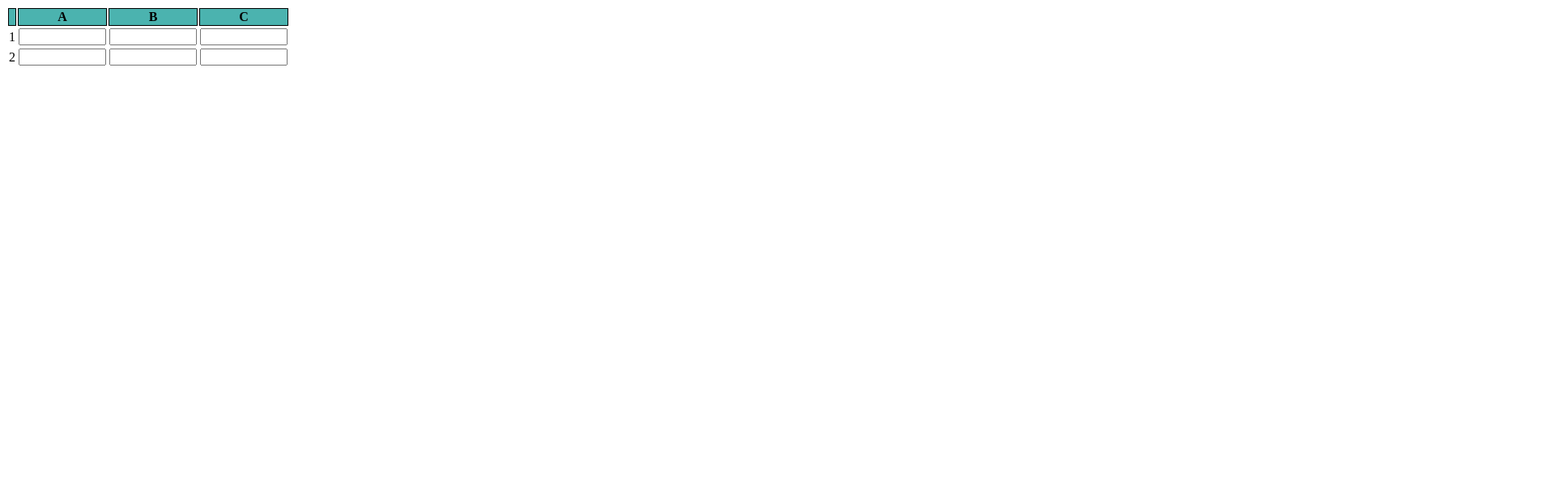
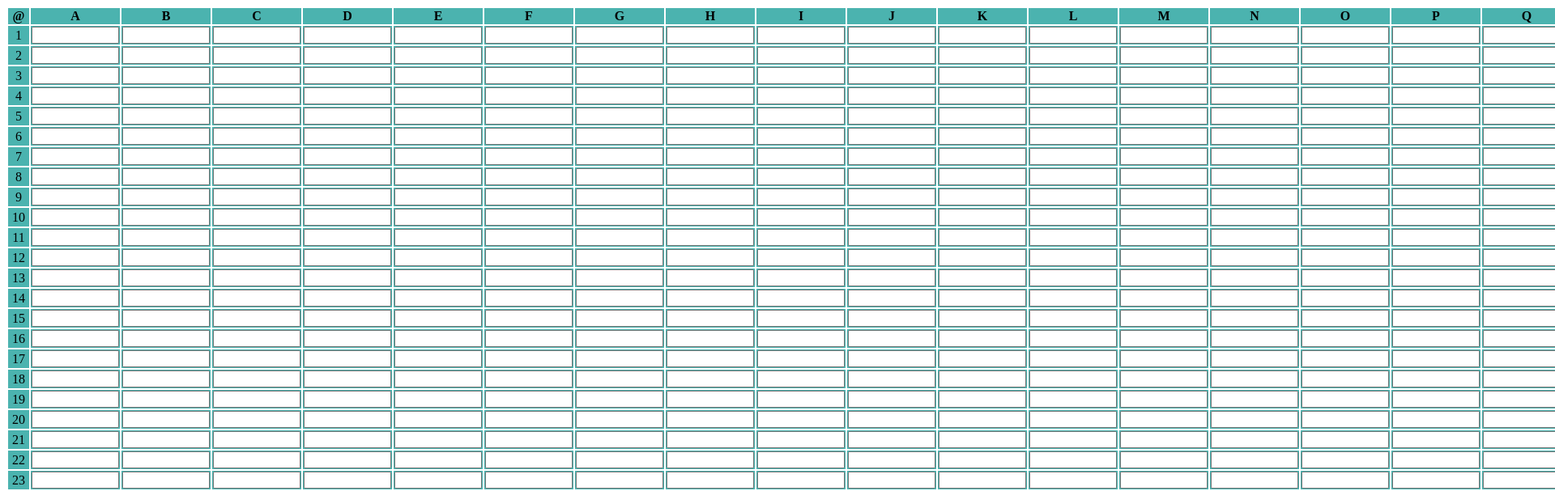
Before and after one commit to lyudmila-schastlyvets/Control-Work, a website with bundled scripts: page index.html in a window 1280 px wide. Shown: the top 607 px of the page at 81% size, 1920 px wide, since content can reach past the window. Built offline with nearby package versions, Linux system fonts and the light colour scheme.

Commit message:
Set and get cells from local storage

```diff
--- a/index.html
+++ b/index.html
@@ -8,24 +8,8 @@
 <body>
     <div class="control-panel"></div>
     <table>
-        <thead>
-            <th></th>
-            <th>A</th>
-            <th>B</th>
-            <th>C</th>
-        </thead>
-        <tr>
-            <td>1</td>
-            <td><input type="text"></td>
-            <td><input type="text"></td>
-            <td><input type="text"></td>
-        </tr>
-        <tr>
-            <td>2</td>
-            <td><input type="text"></td>
-            <td><input type="text"></td>
-            <td><input type="text"></td>
-        </tr>
+        <thead></thead>
+        <tbody></tbody>
     </table>
     <script src="./dist/js/main.min.js"></script>
 </body>
--- a/src/js/cell.js
+++ b/src/js/cell.js
@@ -0,0 +1,42 @@
+import { storage } from './storage';
+
+function cellInit () {
+    if (storage.get('tbody')) {
+        return true;
+    }
+    var tableCells = [];
+    var tableHead = [];
+    for (var i=0; i <= 100; i++) {
+        for (var j=0; j <= 100; j++) {
+            if(j > 26) {
+                if (j%26 == 0) {
+                    var letter = String.fromCharCode(("A".charCodeAt(0) + parseInt(j/27) - 1));
+                    letter += String.fromCharCode("A".charCodeAt(0) + 25);
+                } else {
+                    var letter = String.fromCharCode(("A".charCodeAt(0) + parseInt(j/26) - 1));
+                    letter += String.fromCharCode("A".charCodeAt(0) + j%26 - 1);
+                }
+            } else {
+                var letter = String.fromCharCode("A".charCodeAt(0)+j-1);
+            }
+            var id = letter + i;
+            var cell = {
+                id: id,
+                letter: letter,
+                value: '000',
+                cellColor: 'black',
+                background: 'white',
+                fontSize: '12'
+            }
+            if (i == 0) {
+                tableHead.push(cell);
+            } else {
+                tableCells.push(cell);
+            }
+        }
+    }
+    storage.set('tbody', tableCells)
+    storage.set('thead', tableHead)
+}
+
+export { cellInit }
--- a/src/js/index.js
+++ b/src/js/index.js
@@ -1,31 +1,9 @@
 import $ from 'jquery';
 // import { storage } from './storage';
+import { cellInit } from './cell';
+import { renderTable } from './renderTable';
 
 $(document).ready(function () {
-    var tableCells = [];
-    for (var i=0; i <= 100; i++) {
-        for (var j=0; j <= 100; j++) {
-            if(j > 26) {
-                if (j%26 == 0) {
-                    var letter = String.fromCharCode(("A".charCodeAt(0) + parseInt(j/27) - 1));
-                    letter += String.fromCharCode("A".charCodeAt(0) + 25);
-                } else {
-                    var letter = String.fromCharCode(("A".charCodeAt(0) + parseInt(j/26) - 1));
-                    letter += String.fromCharCode("A".charCodeAt(0) + j%26 - 1);
-                }
-            } else {
-                var letter = String.fromCharCode("A".charCodeAt(0)+j-1);
-            }
-            var id = letter + i;
-            var cell = {
-                id: id,
-                value: '',
-                cellColor: 'black',
-                background: 'white',
-                fontSize: '12'
-            }
-            tableCells.push(cell);
-        }
-    }
-    console.log(tableCells);
+    cellInit();
+    renderTable();
 })
--- /dev/null
+++ b/src/js/renderTable.js
@@ -0,0 +1,24 @@
+import $ from 'jquery';
+import { storage } from './storage';
+
+function renderTable () {
+    var container = $('table');
+    var table = storage.get('tbody');
+    var thead = storage.get('thead');
+    container.find('thead').append('<tr></tr>');
+    thead.forEach(function (el) {
+        container.find('thead tr').append('<th>' + el.letter + '</th>')
+    });
+    var id;
+    table.forEach(function (el) {
+        if(el.id.replace("@", '') != el.id) {
+            id = 'row' + el.id.replace("@", '');
+            container.find('tbody').append('<tr id="' + id + '" class="number"></tr>');
+            container.find('#'+id).append('<td>' + el.id.replace("@", '') + '</td>');
+        } else {
+            container.find('#'+id).append('<td><input type="text" value=""></td>');
+        }
+    });
+}
+
+export { renderTable }
--- a/src/scss/main.scss
+++ b/src/scss/main.scss
@@ -1,10 +1,7 @@
 table {
-  th, td {
-
-  }
-  th {
+  th, .number {
+    text-align: center;
     background-color: #4bb3af;
-    border: 1px solid;
   }
   input {
     width: 100px;
```
Also changed, not shown: dist/js/main.min.js, dist/style/main.min.css, 2 other files.
